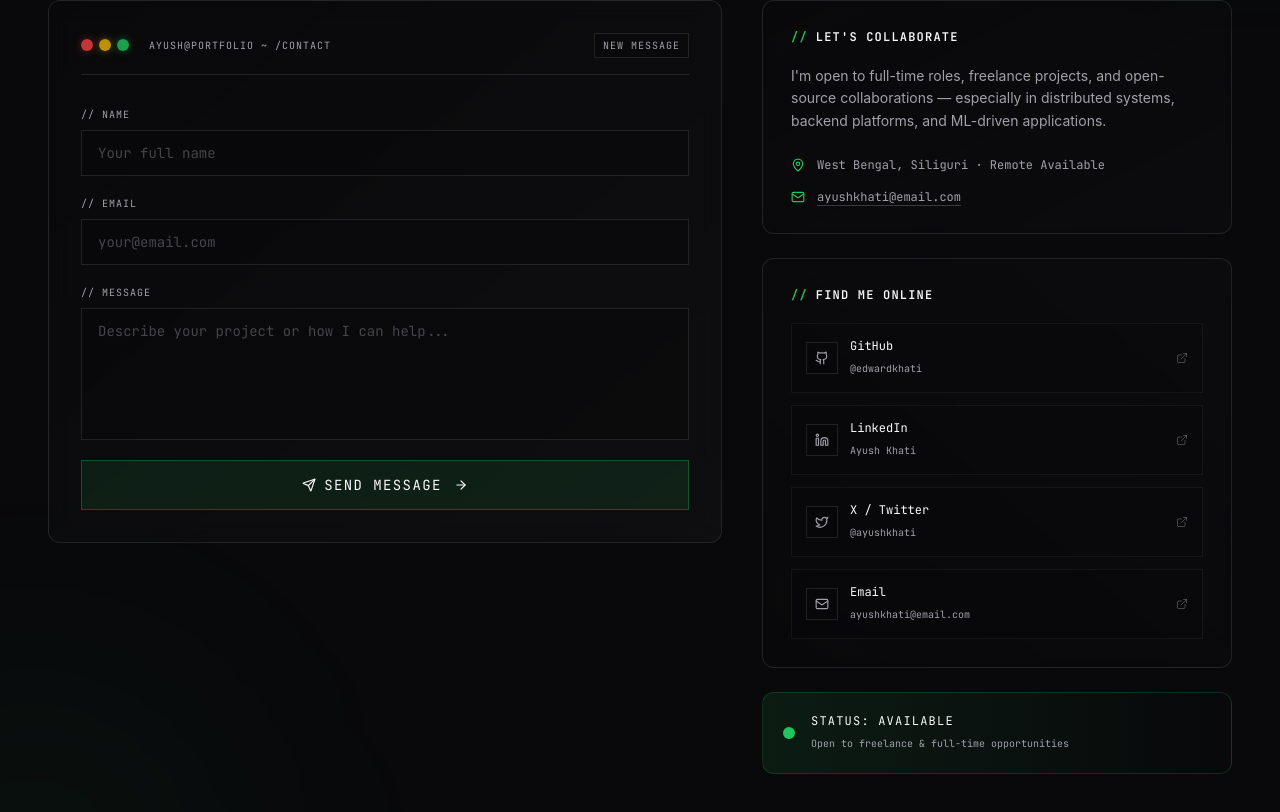
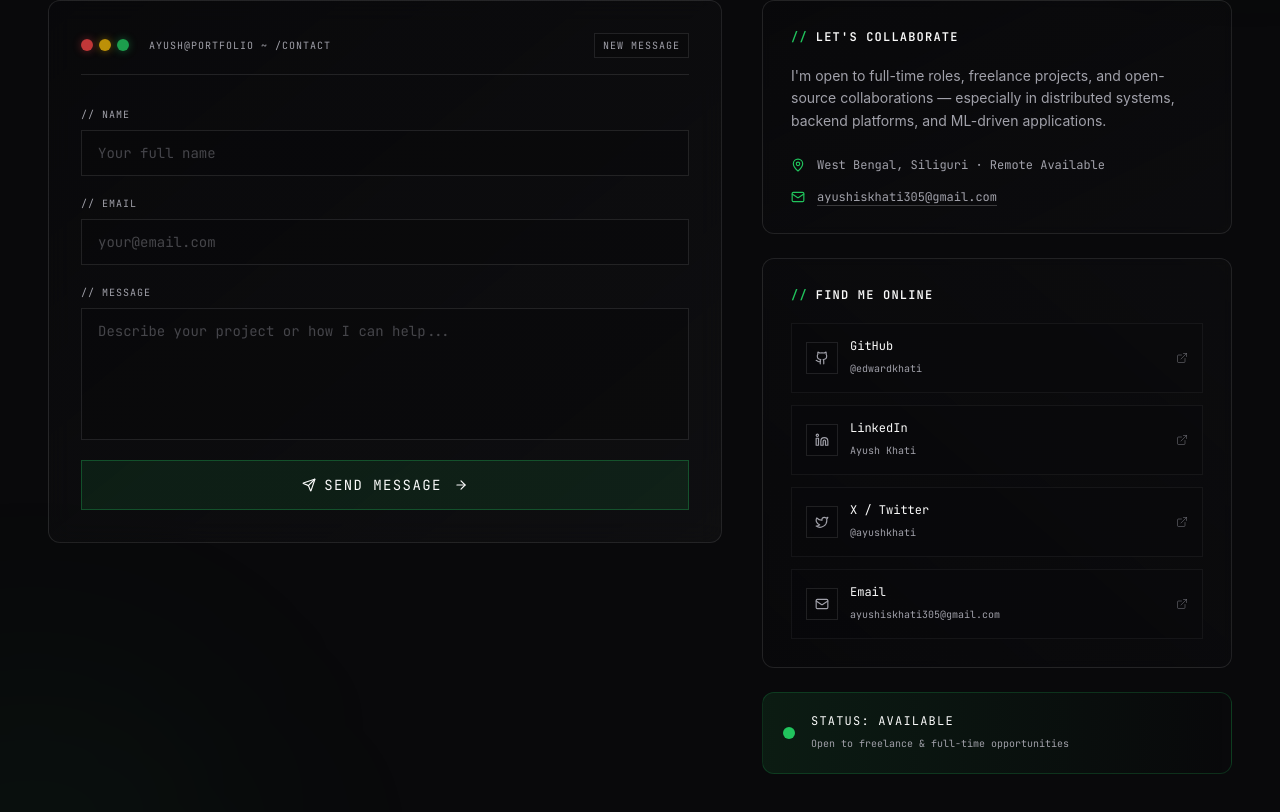
Before and after one commit to AyushkhatiDev/portfolio, a React (Vite) app: page / in a window 1280 px wide. Shown: the part 6970-7782 px from the top of the page. Built offline with nearby package versions, Linux system fonts and the light colour scheme; the HTML template or start-up script is replaced by a standard one.

Commit message:
Update email to ayushiskhati305@gmail.com in contact section

```diff
--- a/src/components/ContactSection.tsx
+++ b/src/components/ContactSection.tsx
@@ -47,8 +47,8 @@ const socials = [
     },
     {
         label: "Email",
-        handle: "ayushkhati@email.com",
-        href: "mailto:ayushkhati@email.com",
+        handle: "ayushiskhati305@gmail.com",
+        href: "mailto:ayushiskhati305@gmail.com",
         Icon: Mail,
     },
 ];
@@ -311,10 +311,10 @@ const ContactSection = () => {
                                 <div className="flex items-center gap-3">
                                     <Mail size={14} className="text-accent shrink-0" />
                                     <a
-                                        href="mailto:ayushkhati@email.com"
+                                        href="mailto:ayushiskhati305@gmail.com"
                                         className="font-mono text-xs hover:text-accent transition-colors underline underline-offset-4 decoration-foreground/20 hover:decoration-accent"
                                     >
-                                        ayushkhati@email.com
+                                        ayushiskhati305@gmail.com
                                     </a>
                                 </div>
                             </div>
```
